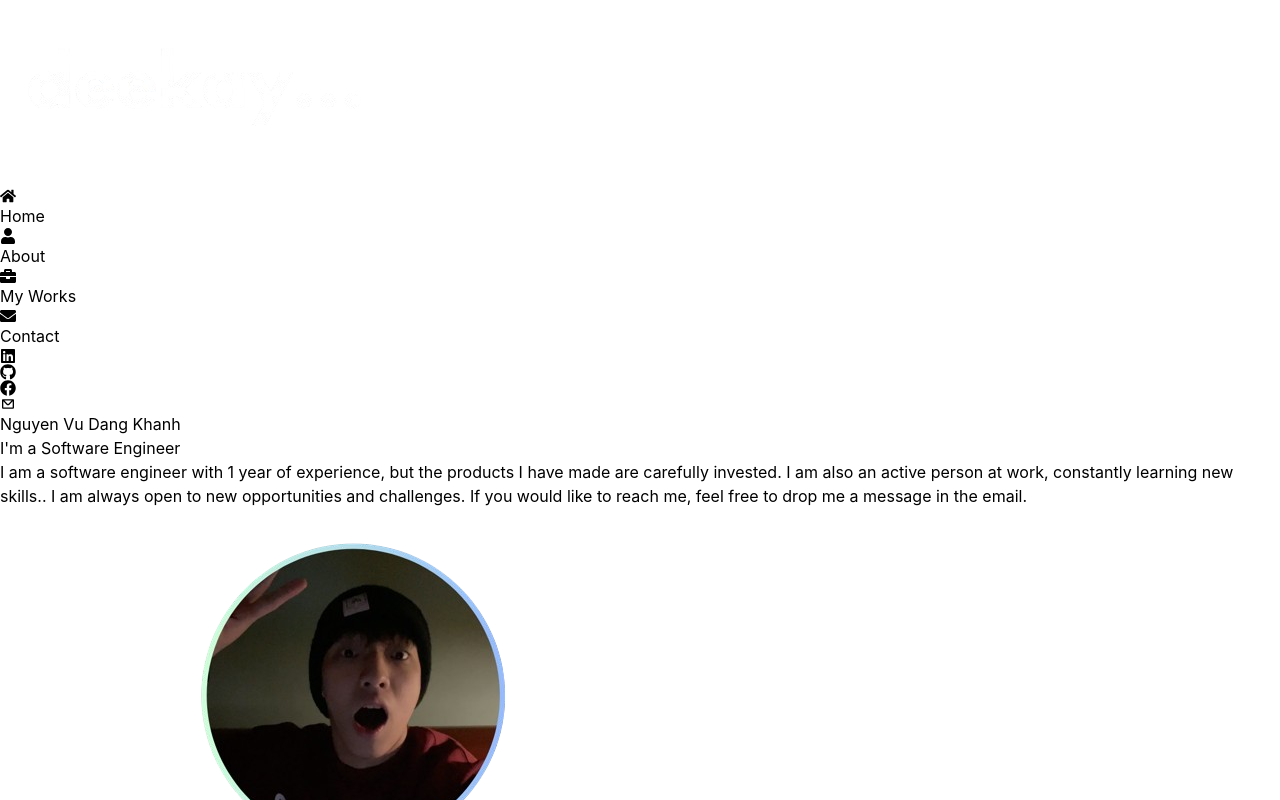
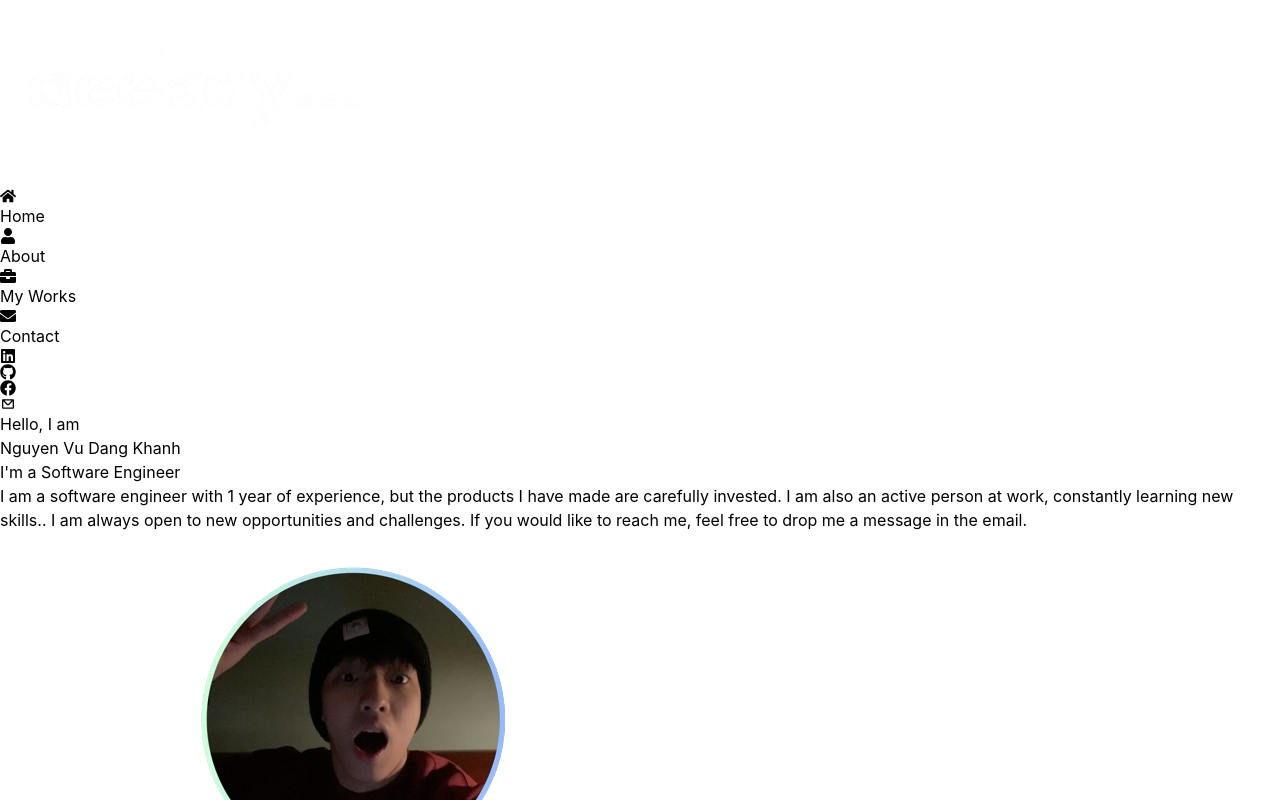
Before and after one commit to nvdekay/personal-portfolio, a React (Vite) app: page / in a window 1280 px wide. Shown: the top 800 px of the page. Built offline with nearby package versions, Linux system fonts and the light colour scheme.

Commit message:
update: add content in body

```diff
--- a/src/components/Body.jsx
+++ b/src/components/Body.jsx
@@ -2,14 +2,16 @@ import { HERO_CONTENT } from "../constants";
 import profilePic from "../assets/images/avatars/deekayProfile.png";
 const Body = () => {
     return (
-        <div className="my-20 ml-80 mt-72 mb-96 border-b border-neutral-900 pb-4 lg:mb-40">
+        <div className="my-20 ml-80 mt-72 mb-96 pb-4 lg:mb-40">
             <div className="flex flex-wrap">
                 <div className="w-full lg:w-1/2">
                     <div className="flex flex-col items-center lg:items-start">
-                        <h1 className="pb-16 text-4xl font-thin tracking-tight lg:mt-16
-                        lg:text-4xl">Nguyen Vu Dang Khanh</h1>
+                        <h1 className="text-4xl font-thin tracking-tight
+                        lg:text-3xl">Hello, I am</h1>
+                        <h1 className="text-indigo-400 pb-8 text-4xl font-bold tracking-tight lg:mt-4
+                        lg:text-5xl">Nguyen Vu Dang Khanh</h1>
                         <span className="bg-gradient-to-r from-pink-300 to-purple-500
-                        via-slate-500 bg-clip-text text-2xl tracking-tight text-transparent">
+                        via-slate-500 bg-clip-text lg:text-3xl tracking-tight text-transparent">
                             I'm a <span>Software Engineer</span>
                         </span>
                         <p className="my-2 max-w-xl py-6 font-light tracking-tighter">
```
